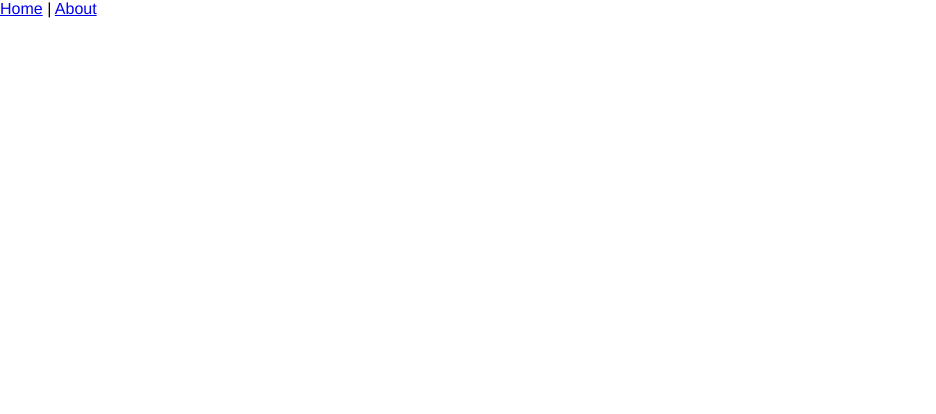
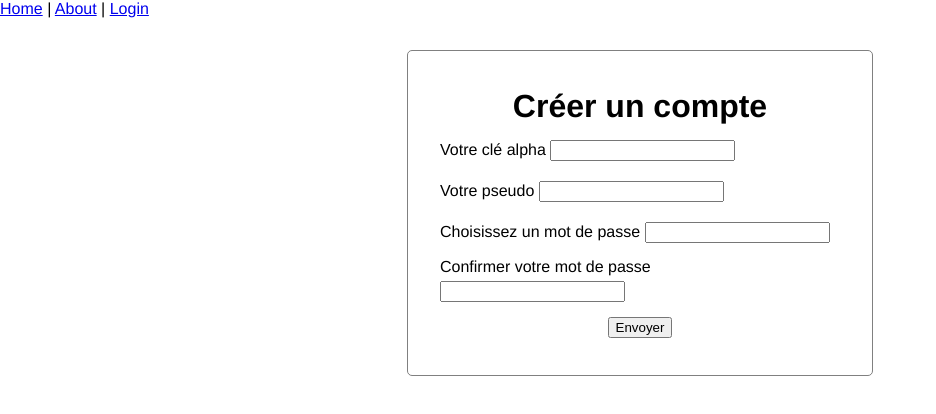
Before and after one commit to LeCartoneur/carton, a Vue app in the folder front/: page /login in a window 1280 px wide. Shown: the top 414 px of the page, without its empty margins (0-936 px from the left). Built offline with nearby package versions, Linux system fonts and the light colour scheme.

Commit message:
Add a simple login page following 973856206e45c7c46113770f38ad567b72aa20c3

```diff
--- a/front/src/App.vue
+++ b/front/src/App.vue
@@ -4,6 +4,8 @@
       <router-link to="/">Home</router-link>
       |
       <router-link to="/about">About</router-link>
+      |
+      <router-link to="/login">Login</router-link>
     </div>
     <router-view />
   </div>
--- a/front/src/router/index.js
+++ b/front/src/router/index.js
@@ -2,6 +2,7 @@ import Vue from 'vue'
 import VueRouter from 'vue-router'
 import Home from '../views/Home.vue'
 import Visionneuse from '../views/Visionneuse.vue'
+import Login from '../views/Login.vue'
 
 Vue.use(VueRouter)
 
@@ -21,8 +22,13 @@ const routes = [
   },
   {
     path: '/visionneuse/:carton_id',
-    //name: 'Visionneuse',
     component: Visionneuse,
+    props: true,
+  },
+  {
+    path: '/login',
+    name: 'Login',
+    component: Login,
     props: true,
   },
 ]
--- /dev/null
+++ b/front/src/views/Login.vue
@@ -0,0 +1,93 @@
+<template>
+  <div class="login">
+    <h1 style="align-self: center;">Créer un compte</h1>
+    <label>
+      Votre clé alpha
+      <input type="text" name="Clé alpha" v-model="alpha_key" />
+    </label>
+    <label>
+      Votre pseudo
+      <input type="text" name="Clé alpha" v-model="pseudo" />
+    </label>
+    <label>
+      Choisissez un mot de passe
+      <input type="password" name="Mot de passe" v-model="pwd" />
+    </label>
+    <label>
+      Confirmer votre mot de passe
+      <input
+        type="password"
+        name="Mot de passe confirmation"
+        v-model="pwd_second"
+      />
+      <p v-if="!same_pwd" class="error">
+        Les mots de passe ne sont pas identiques
+      </p>
+    </label>
+    <button @click="submit" style="align-self: center;">Envoyer</button>
+  </div>
+</template>
+
+<script>
+export default {
+  data() {
+    return {
+      pseudo: '',
+      alpha_key: '',
+      pwd: '',
+      pwd_second: '',
+    }
+  },
+  computed: {
+    same_pwd() {
+      return this.pwd === this.pwd_second
+    },
+  },
+  methods: {
+    async submit() {
+      if (this.same_pwd && this.alpha_key && this.pwd && this.pseudo) {
+        fetch(process.env.VUE_APP_API_URL + 'users/add', {
+          method: 'POST',
+          headers: {
+            'content-type': 'application/json',
+          },
+          body: JSON.stringify({
+            pseudo: this.pseudo,
+            alpha_key: this.alpha_key,
+            pwd: this.pwd,
+          }),
+        })
+          .then((response) => {
+            return response.json()
+          })
+          .then((body) => {
+            console.log(body)
+          })
+      }
+    },
+  },
+}
+</script>
+
+<style>
+.login {
+  width: 400px;
+  margin: 2rem auto;
+  padding: 2rem;
+  border: 1px solid gray;
+  border-radius: 5px;
+
+  display: flex;
+  flex-direction: column;
+  align-items: flex-start;
+}
+
+.login * {
+  margin: 5px 0;
+}
+
+.error {
+  color: red;
+  font-style: italic;
+}
+</style>
```
